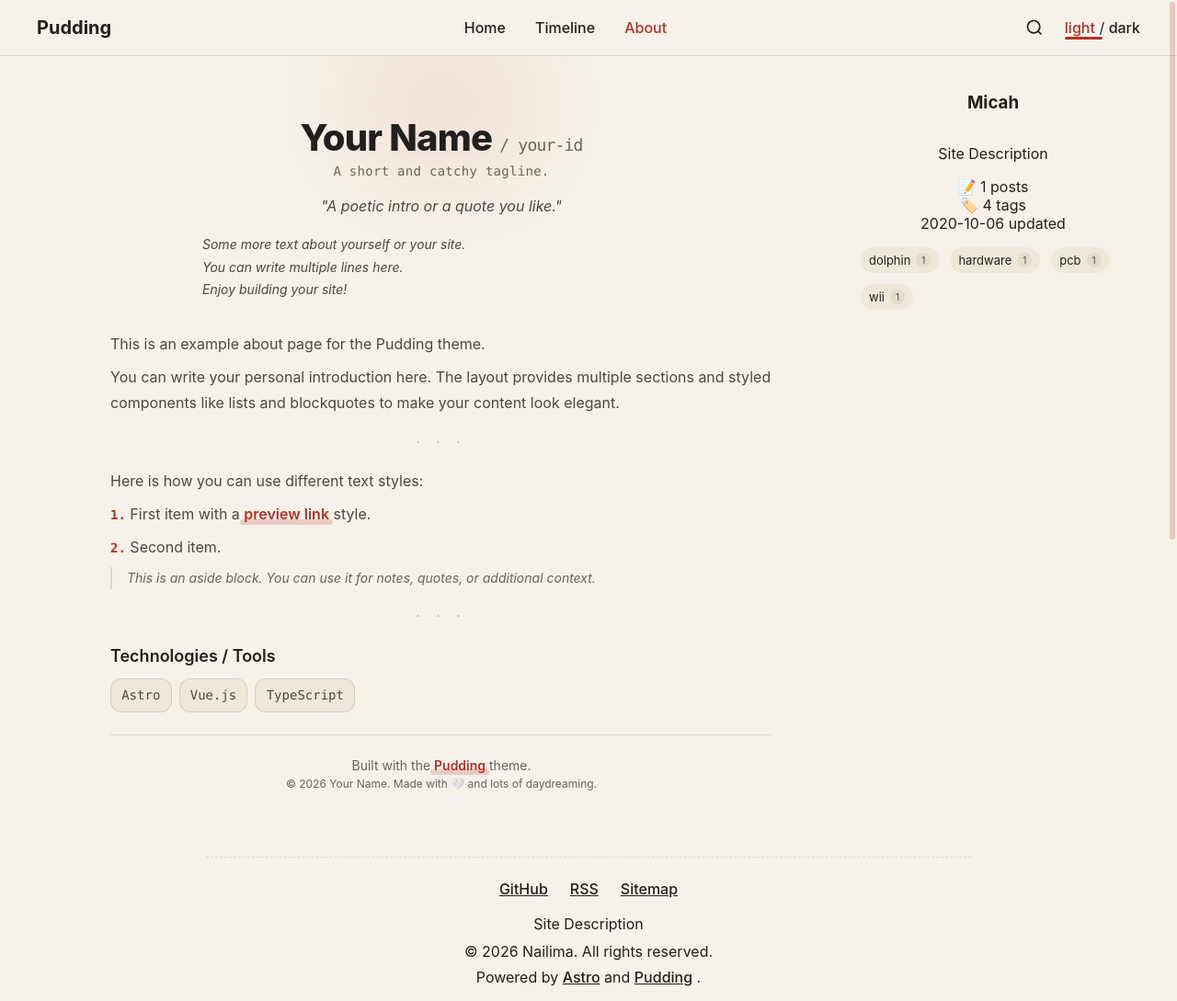
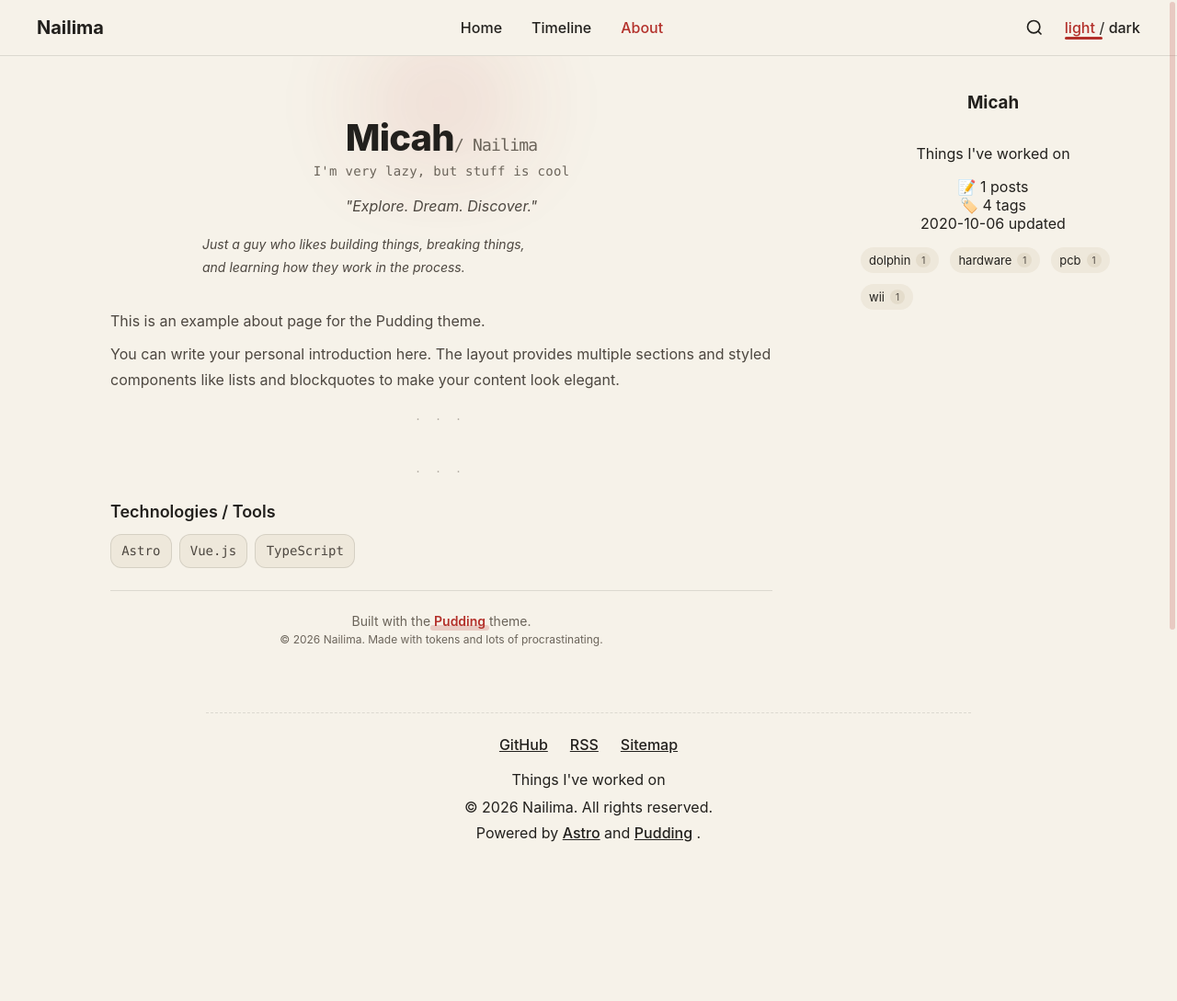
Before and after one commit to Micah-Nailima/Micah-Nailima.github.io, an Astro site: page /about in a window 1280 px wide. Shown: the whole page at 92% size. After the commit the page ends 932 px from the top, so only its background shows below. Built offline with nearby package versions, Linux system fonts and the light colour scheme; Astro itself is replaced by a stand-in of ours; a web font is replaced by a local one.

Commit message:
styling and about page changes

```diff
--- a/astro.config.mjs
+++ b/astro.config.mjs
@@ -16,7 +16,7 @@ import { siteConfig } from "./src/config/site.config.ts";
 export default defineConfig({
   site: siteConfig.site,
   base: siteConfig.base,
-  trailingSlash: 'always',
+  trailingSlash: 'ignore',
   compressHTML: true,
   build: {
     format: 'directory'
--- a/src/config/i18n.config.ts
+++ b/src/config/i18n.config.ts
@@ -84,7 +84,7 @@ export interface I18nConfig {
 export const i18nConfig = {
   'en-US': {
     common: {
-      brand: 'Pudding',
+      brand: 'Nailima',
       search: {
         placeholder: 'Search articles...',
         loadError: 'Search data could not be loaded. Please try again later.',
--- a/src/config/site.config.ts
+++ b/src/config/site.config.ts
@@ -53,7 +53,7 @@ export interface SiteConfig {
 
 export const siteConfig: SiteConfig = {
   name: "Site Name",
-  description: "Site Description",
+  description: "Things I've worked on",
   url: "https://blog.nailima.dev/",
   site: "https://blog.nailima.dev",
   base: "/",
--- a/src/pages/about.astro
+++ b/src/pages/about.astro
@@ -10,15 +10,14 @@ const pageTitle = 'About';
     <!-- Header -->
     <header class="about-hero">
       <div class="ambient-glow"></div>
-      <h1 class="title">Your Name <span class="sub-title">/ your-id</span></h1>
-      <p class="tagline">A short and catchy tagline.</p>
+      <h1 class="title">Micah<span class="sub-title">/ Nailima</span></h1>
+      <p class="tagline">I'm very lazy, but stuff is cool</p>
       <p class="poetic-intro">
-        "A poetic intro or a quote you like."
+        "Explore. Dream. Discover."
       </p>
       <p class="poetic-intro2">
-        Some more text about yourself or your site. <br/>
-        You can write multiple lines here. <br/>
-        Enjoy building your site!
+        Just a guy who likes building things, breaking things,<br/>
+        and learning how they work in the process.
       </p>
     </header>
 
@@ -37,20 +36,9 @@ const pageTitle = 'About';
       <div class="divider">· · ·</div>
 
       <section class="about-section">
-        <p>
-          Here is how you can use different text styles:
-        </p>
-        <p>
-          <span class="list-label">1.</span>
-          First item with a <a href="#" class="preview-link">preview link</a> style.
-        </p>
-        <p>
-          <span class="list-label">2.</span>
-          Second item.
-        </p>
-        <p class="aside-block">
-          This is an aside block. You can use it for notes, quotes, or additional context.
-        </p>
+      <p>
+
+      </p>
       </section>
 
       <div class="divider">· · ·</div>
@@ -71,7 +59,7 @@ const pageTitle = 'About';
       <p>
         Built with the <a href="https://github.com/huamurui/pudding" class="theme-link">Pudding</a> theme.
       </p>
-      <p class="copyright">© 2026 Your Name. Made with 🤍 and lots of daydreaming.</p>
+      <p class="copyright">© 2026 Nailima. Made with tokens and lots of procrastinating.</p>
     </footer>
   </article>
 
```
